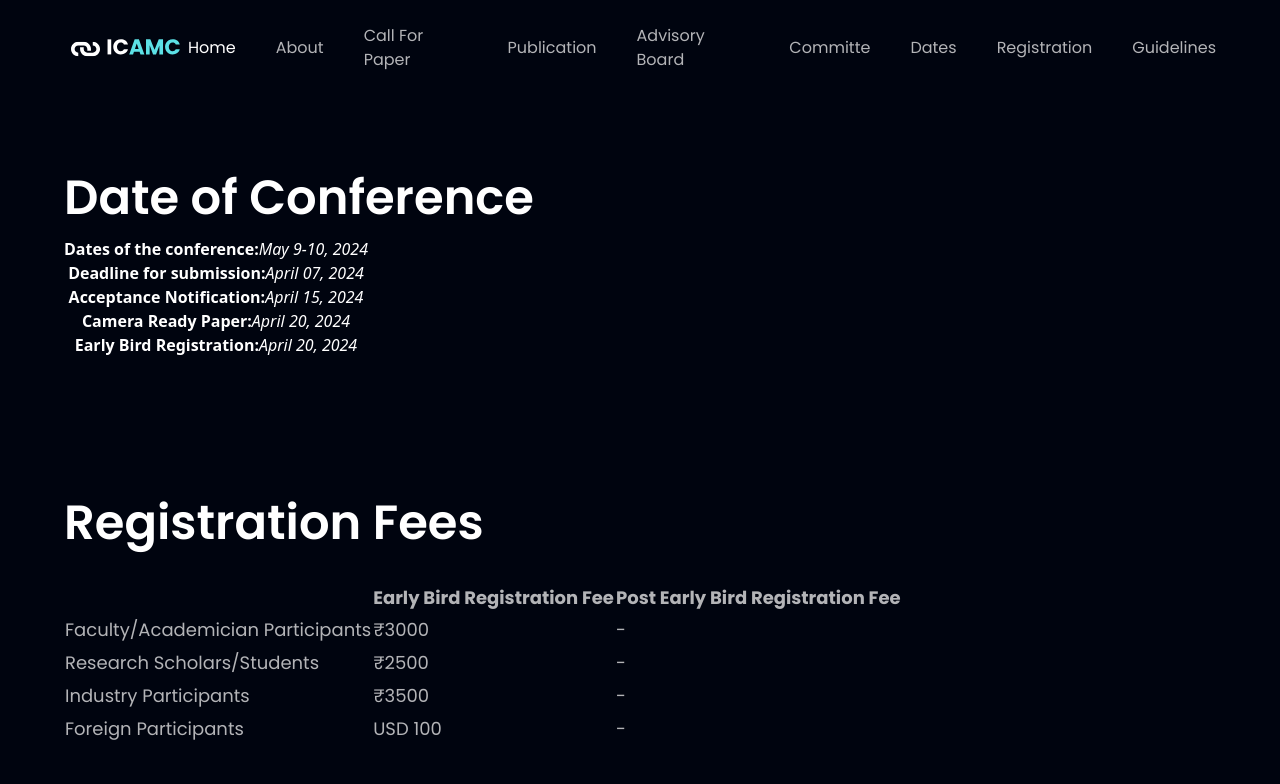
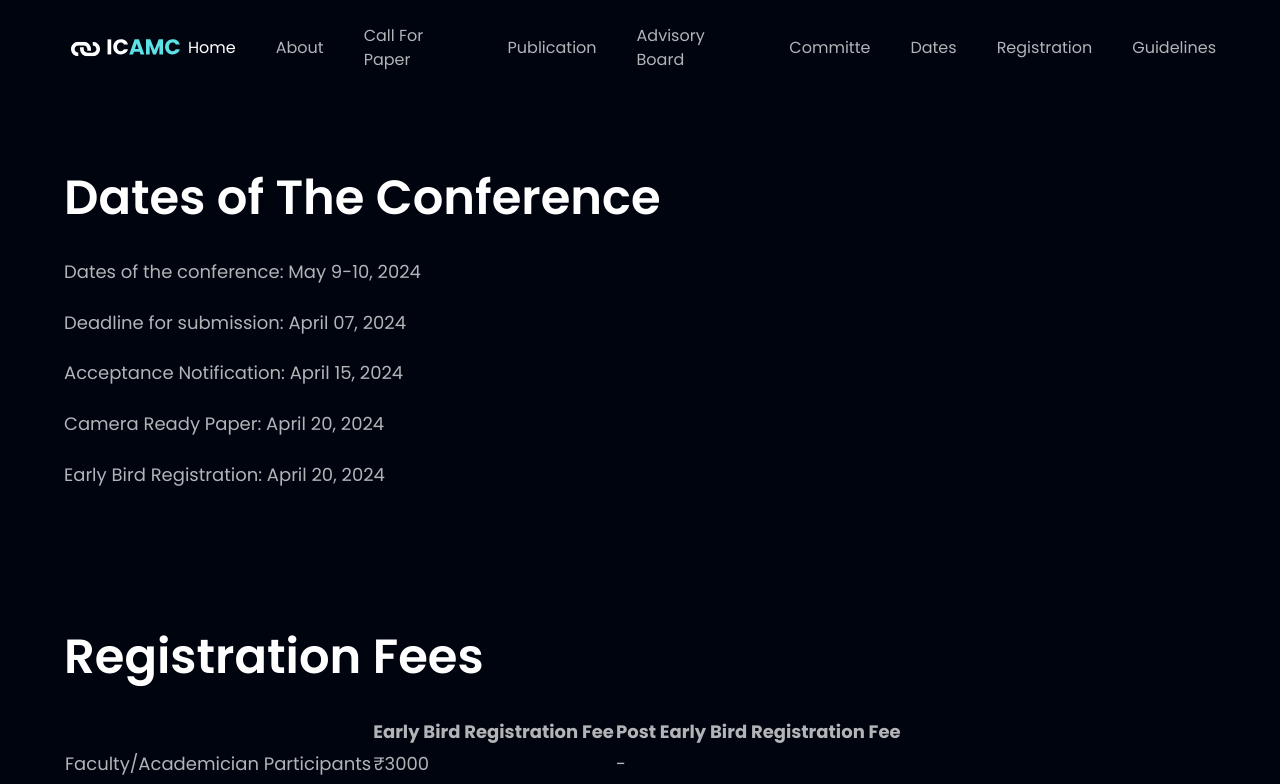
Before and after one commit to chaitanyarora/icamc-2024, a React (Vite) app: page /date in a window 1280 px wide. Shown: the top 784 px of the page. Built offline with nearby package versions, Linux system fonts and the light colour scheme.

Commit message:
Advisory Update

```diff
--- a/src/App.jsx
+++ b/src/App.jsx
@@ -1,6 +1,6 @@
 import styles from "./style";
 import { BrowserRouter, Routes, Route } from "react-router-dom";
-import { Billing, About, CardDeal, Clients, CTA, Footer, Navbar, Stats, Testimonials, Hero, CallForPaper, Guidelines, Committe, AdvisoryBoard } from "./components";
+import { Billing, About, CardDeal, Clients, CTA, Footer, Navbar, Stats, Testimonials, Hero, CallForPaper, Guidelines, Committe, AdvisoryBoard, Date } from "./components";
 
 const App = () => (
 
@@ -28,6 +28,7 @@ const App = () => (
             <Route path="/guidelines" element={<Guidelines />}></Route>
             <Route path="/callForPaper" element={<CallForPaper />}></Route>
             <Route path="/advisoryBoard" element={<AdvisoryBoard />}></Route>
+            <Route path="/date" element={<Date />}></Route>
           </Routes>
         </div>
       </div>
@@ -40,7 +41,7 @@ const App = () => (
         <div className={`${styles.boxWidth}`}>
           {/* <CallForPaper /> */}
           {/* <Stats /> */}
-          <Billing />
+          {/* <Billing /> */}
           <CardDeal />
           {/* <Testimonials />
         <CTA />
--- /dev/null
+++ b/src/components/Date.jsx
@@ -0,0 +1,24 @@
+import { dates } from '../constants';
+import styles, { layout } from "../style";
+
+
+const Date = () => (
+
+    <section id="callForPaper" className={layout.section}>
+        <div className={layout.sectionInfo}>
+            <h2 className={styles.heading2}>
+                Dates of The Conference
+            </h2>
+
+            {dates.map((d) => (
+                <p className={`${styles.paragraph} mt-5`}>
+                {d.name}{': '} {d.deadline}
+            </p>
+            ))}
+
+        </div>
+    </section>
+
+)
+
+export default Date
--- a/src/components/index.js
+++ b/src/components/index.js
@@ -12,6 +12,7 @@ import CallForPaper from "./CallForPaper";
 import Guidelines from "./Guidelines";
 import AdvisoryBoard from "./AdvisoryBoard";
 import Committe from "./Committe";
+import Date from "./Date"
 
 export {
   Navbar,
@@ -27,5 +28,6 @@ export {
   CallForPaper,
   Guidelines,
   AdvisoryBoard,
-  Committe
+  Committe,
+  Date
 };
--- a/src/constants/index.js
+++ b/src/constants/index.js
@@ -26,7 +26,7 @@ export const navLinks = [
     title: "Committe",
   },
   {
-    id: "product",
+    id: "date",
     title: "Dates",
   },
   {
@@ -57,19 +57,70 @@ export const advisoryBoard = [
   {
     id: "2",
     name: "Prof. Ravi Shankar",
-    position: "Pro-Chancellor and Professor of Eminence",
+    position: "",
     institution: "Indian Institute of Technology, Delhi",
     country: "India",
   },
   {
     id: "3",
-    name: "Prof. Ravi Shankar",
-    position: "Pro-Chancellor and Professor of Eminence",
+    name: "Prof. Sukumar Mishra",
+    position: "-",
     institution: "Indian Institute of Technology, Delhi",
     country: "India",
   },
 
 ];
+
+export const committe = [
+  {
+    id: "1",
+    name: "Hon'ble Sh. Anil Kumar Gupta, Chairman",
+    position: "Chief Patron",
+    institution: "HMRITM",
+  },
+  {
+    id: "2",
+    name: "Sh. N. K. Sharma, IAS (R)",
+    position: "Patron",
+    institution: "HMRITM",
+  },
+  {
+    id: "3",
+    name: "Prof. (Dr.) V.C. Pandey, Director",
+    position: "Patron",
+    institution: "HMRITM",
+  },
+];
+
+export const dates = [
+  {
+    id: "1",
+    name: "Dates of the conference",
+    deadline: "May 9-10, 2024",
+  },
+  {
+    id: "2",
+    name: "Deadline for submission",
+    deadline: "April 07, 2024",
+  },
+  {
+    id: "3",
+    name: "Acceptance Notification",
+    deadline: "April 15, 2024",
+  },
+  {
+    id: "4",
+    name: "Camera Ready Paper",
+    deadline: "April 20, 2024",
+  },
+  {
+    id: "5",
+    name: "Early Bird Registration",
+    deadline: "April 20, 2024",
+  },
+];
+
+
 
 export const guidelines = [
   {
```
Lines whose indentation alone changed are shown as unchanged.
